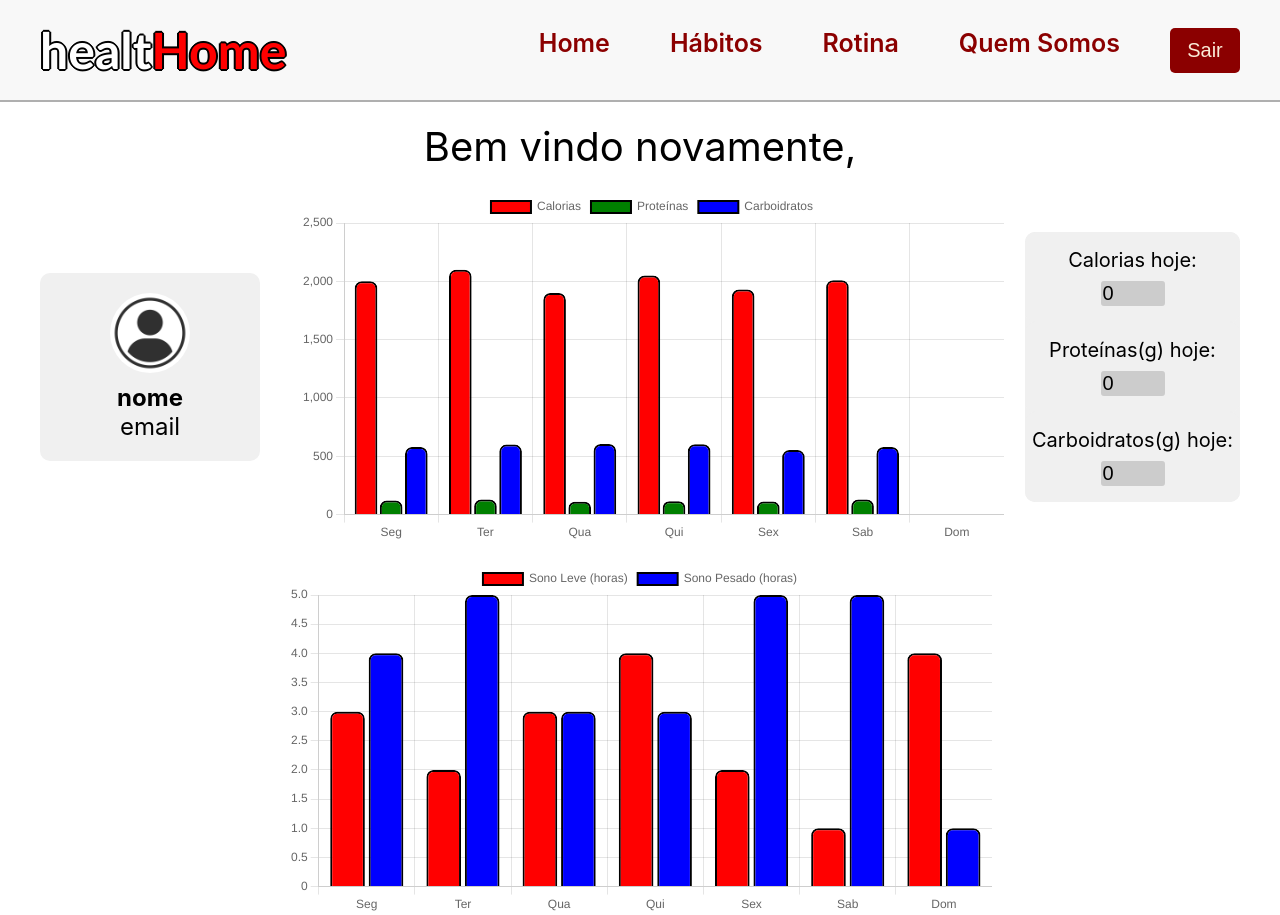
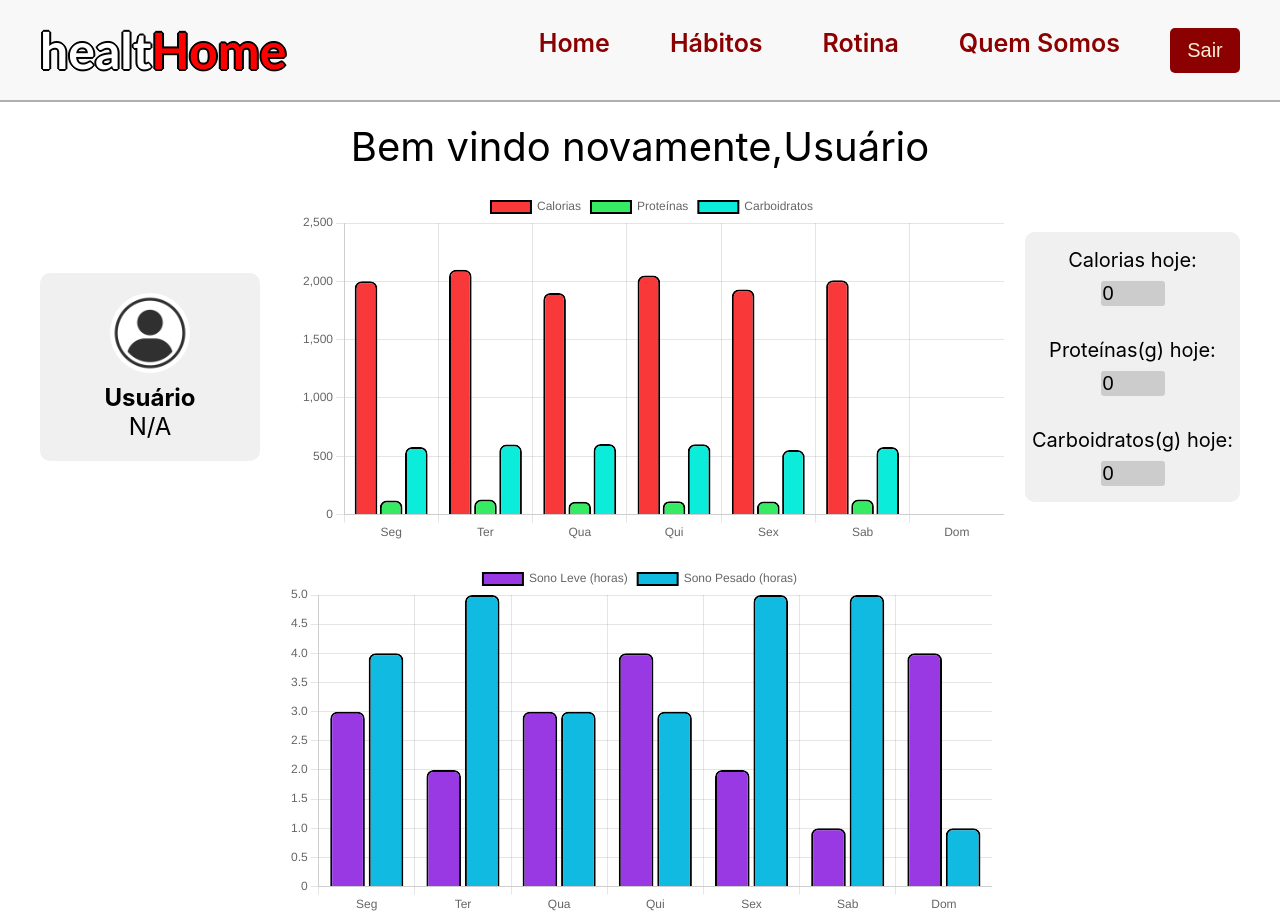
Before and after one commit to BrnBastos/Web_HealtHome, a React (Create React App) app in the folder healthome/: page /Home in a window 1280 px wide. Shown: the top 915 px of the page. Built offline with nearby package versions, Linux system fonts and the light colour scheme.

Commit message:
aparição do nome e email

```diff
--- a/healthome/db/db.json
+++ b/healthome/db/db.json
@@ -11,6 +11,12 @@
       "nome": "bruno",
       "senha": "1234",
       "id": "dj208Bx"
+    },
+    {
+      "email": "mat@email.com",
+      "nome": "matheusFiaps",
+      "senha": "1234",
+      "id": "zE3JkpW"
     }
   ]
 }
--- a/healthome/src/App.js
+++ b/healthome/src/App.js
@@ -8,11 +8,13 @@ import Habitos from './componentes/telas/habitos.js';
 import Rotina from './componentes/telas/rotina.js';
 import QuemSomos from './componentes/telas/somos.js';
 import { BrowserRouter, Route, Routes } from 'react-router-dom';
+import { AuthProvider } from './componentes/AuthContext.js';
 
 function App() {
   return (
     <>
       <BrowserRouter>
+        <AuthProvider>
           <Routes>
             <Route path='/' element={<div><HeaderW/><Login/></div>} />
             <Route path='/Home' element={<div><Header/><Home/></div>} />
@@ -22,6 +24,7 @@ function App() {
             <Route path='/QuemSomos' element={<div><Header/><QuemSomos/></div>} />
             <Route path='/Rotina' element={<div><Header/><Rotina/></div>} />
           </Routes>
+        </AuthProvider>
       </BrowserRouter>
     </>
   );
--- /dev/null
+++ b/healthome/src/componentes/AuthContext.js
@@ -0,0 +1,25 @@
+import { createContext, useContext, useState } from 'react';
+
+const AuthContext = createContext();
+
+export const AuthProvider = ({ children }) => {
+  const [user, setUser] = useState(null);
+
+  const login = (userData) => {
+    setUser(userData);
+  };
+
+  const logout = () => {
+    setUser(null);
+  };
+
+  return (
+    <AuthContext.Provider value={{ user, login, logout }}>
+      {children}
+    </AuthContext.Provider>
+  );
+};
+
+export const useAuth = () => {
+  return useContext(AuthContext);
+};
--- a/healthome/src/componentes/aside/aside.js
+++ b/healthome/src/componentes/aside/aside.js
@@ -1,6 +1,7 @@
 import React from 'react';
 import styled from 'styled-components';
 import userImg from '../../Images/usericon.jpg'
+import { useAuth } from '../AuthContext';
 
 const PaddingContainer = styled.div`
 padding-right: 40px;
@@ -26,15 +27,22 @@ const UserImage = styled.img`
   margin-bottom: 10px;
 `;
 
-const UserInfo = () => (
+
+
+function UserInfo(){
+
+  const { user } = useAuth();
+
+  return(
   <UserInfoContainer>
     <UserImage src={userImg} alt="User" />
     <div>
-      <strong>nome</strong>
+      <strong>{user ? user.nome : 'Usuário'}</strong>
     </div>
-    <div>email</div>
+    <div>{user ? user.email : 'N/A'}</div>
   </UserInfoContainer>
-);
+  )
+  };
 
 const Aside = () => (
     <PaddingContainer>
--- a/healthome/src/componentes/cadastro/login.js
+++ b/healthome/src/componentes/cadastro/login.js
@@ -1,6 +1,7 @@
 import React, { useState } from 'react';
 import { Link, useNavigate } from 'react-router-dom';
 import styled from 'styled-components';
+import { useAuth } from '../AuthContext.js';
 
 const LoginContainer = styled.div`
   max-width: 400px;
@@ -57,6 +58,7 @@ const Login = () => {
   const [email, setEmail] = useState('');
   const [senha, setSenha] = useState('');
   const navigate = useNavigate();
+  const { login } = useAuth(); // Obtenha a função de login do contexto
 
   const handleLogin = async (e) => {
     e.preventDefault();
@@ -66,9 +68,17 @@ const Login = () => {
       const cadastros = await response.json();
 
       if (cadastros.length > 0) {
-        console.log('Login bem-sucedido!', cadastros[0]);
+        const userData = {
+          nome: cadastros[0].nome,
+          email: cadastros[0].email,
+        };
 
-        // Redireciona para a tela Home (ou outra rota desejada após o login)
+        // Armazene os dados do usuário no contexto
+        login(userData);
+
+        console.log('Login bem-sucedido!', userData);
+
+        // Redirecione para a tela Home (ou outra rota desejada após o login)
         navigate('/home');
       } else {
         console.log('Credenciais inválidas');
--- a/healthome/src/componentes/grafico/grafico.js
+++ b/healthome/src/componentes/grafico/grafico.js
@@ -74,7 +74,7 @@ function Grafico(){
             {
                 label: 'Calorias',
                 data: [2000,2100,1900, 2050, 1930, 2010, caloriasLastValue],
-                backgroundColor: 'red',
+                backgroundColor: '#f93939',
                 borderColor: 'black',
                 borderWidth: 2,
                 borderRadius: 7,
@@ -82,7 +82,7 @@ function Grafico(){
             {
                 label: 'Proteínas',
                 data: [120,130,110, 115, 112, 130, proteinasLastValue],
-                backgroundColor: 'green',
+                backgroundColor: '#36ea64',
                 borderColor: 'black',
                 borderWidth: 2,
                 borderRadius: 7,
@@ -90,7 +90,7 @@ function Grafico(){
             {
                 label: 'Carboidratos',
                 data: [580,600,605, 603, 553, 579, carboidratosLastValue],
-                backgroundColor: 'blue',
+                backgroundColor: '#0becda',
                 borderColor: 'black',
                 borderWidth: 2,
                 borderRadius: 7,
--- a/healthome/src/componentes/grafico/graficosono.js
+++ b/healthome/src/componentes/grafico/graficosono.js
@@ -39,7 +39,7 @@ function GraficoSono(){
             {
                 label: 'Sono Leve (horas)',
                 data: [3,2,3, 4, 2, 1, 4],
-                backgroundColor: 'red',
+                backgroundColor: '#9839e3',
                 borderColor: 'black',
                 borderWidth: 2,
                 borderRadius: 7,
@@ -47,7 +47,7 @@ function GraficoSono(){
             {
                 label: 'Sono Pesado (horas)',
                 data: [4,5,3, 3, 5, 5, 1],
-                backgroundColor: 'blue',
+                backgroundColor: '#11bae1',
                 borderColor: 'black',
                 borderWidth: 2,
                 borderRadius: 7,
--- a/healthome/src/componentes/telas/home.js
+++ b/healthome/src/componentes/telas/home.js
@@ -2,6 +2,7 @@ import React, { useEffect, useState } from 'react';
 import styled, { keyframes } from 'styled-components';
 import Grafico from '../grafico/grafico';
 import GraficoSono from '../grafico/graficosono';
+import { useAuth } from '../AuthContext';
 
 const fadeIn = keyframes`
   from {
@@ -37,6 +38,7 @@ const ContainerBody = styled.div`
 function Home() {
     const [isVisibleTitulo, setIsVisibleTitulo] = useState(false);
     const [isVisibleBody, setIsVisibleBody] = useState(false);
+    const { user } = useAuth(); // Obtenha os dados do usuário do contexto
 
     useEffect(() => {
         const timeoutTitulo = setTimeout(() => {
@@ -55,7 +57,7 @@ function Home() {
 
     return (
         <FlexDiv>
-            <TituloBemVindo isVisible={isVisibleTitulo}>Bem vindo novamente,</TituloBemVindo>
+            <TituloBemVindo isVisible={isVisibleTitulo}>Bem vindo novamente,{user ? user.nome : 'Usuário'}</TituloBemVindo>
             <ContainerBody isVisible={isVisibleBody}>
                 <Grafico/>
                 <GraficoSono/>
--- a/healthome/src/componentes/telas/rotina.js
+++ b/healthome/src/componentes/telas/rotina.js
@@ -123,14 +123,14 @@ const Label = styled.label`
 const AddButton1 = styled.button`
   padding: 5px 10px;
   font-size: 14px;
-  background-color: #18A4C3;
+  background-color: darkred;
   color: #fff;
   border: none;
   border-radius: 4px;
   cursor: pointer;
 
   &:hover {
-    background-color: #137a8e;
+    background-color: rgb(90, 1, 1);
   }
 `;
 
```
Lines whose indentation alone changed are shown as unchanged.
